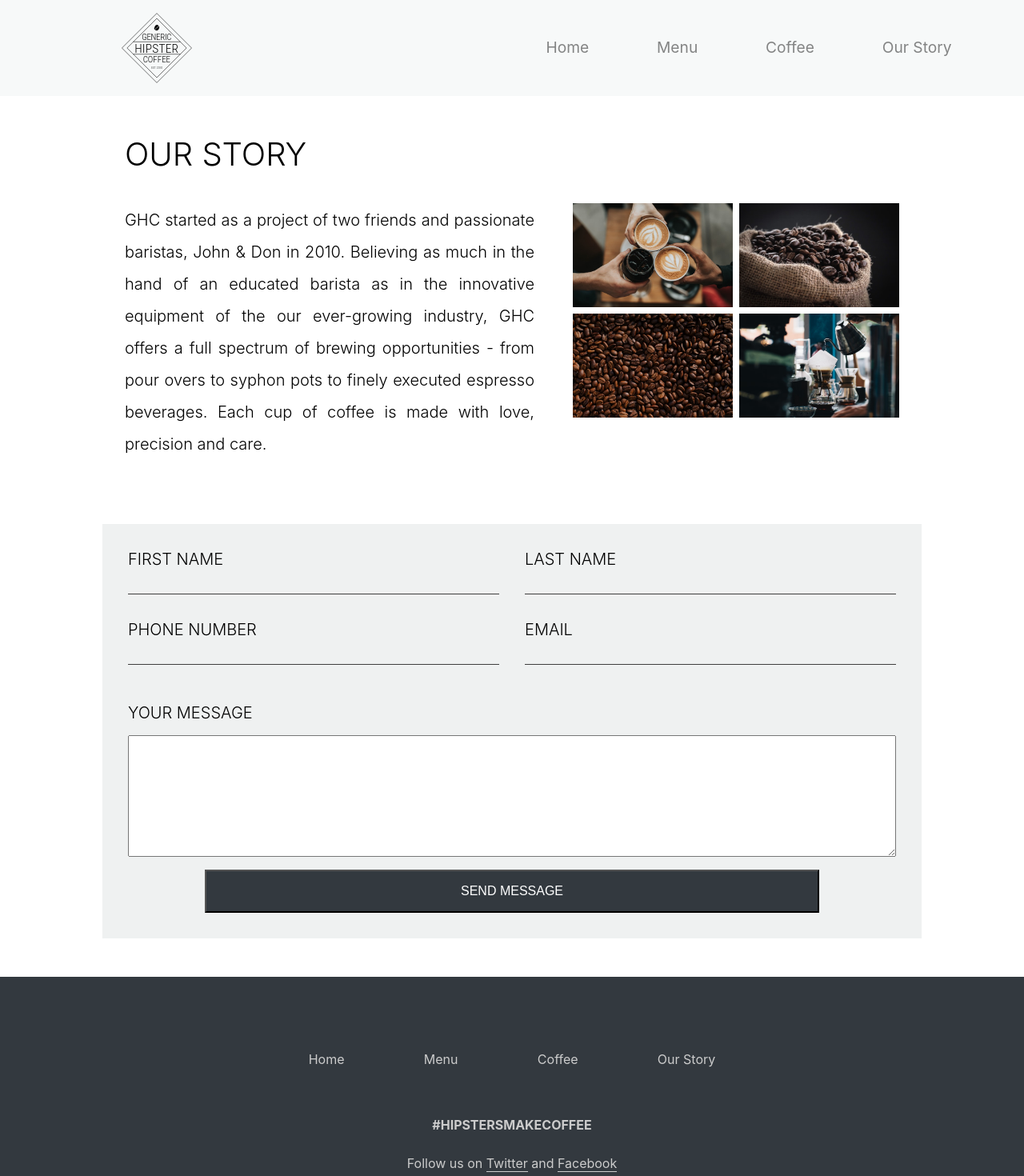
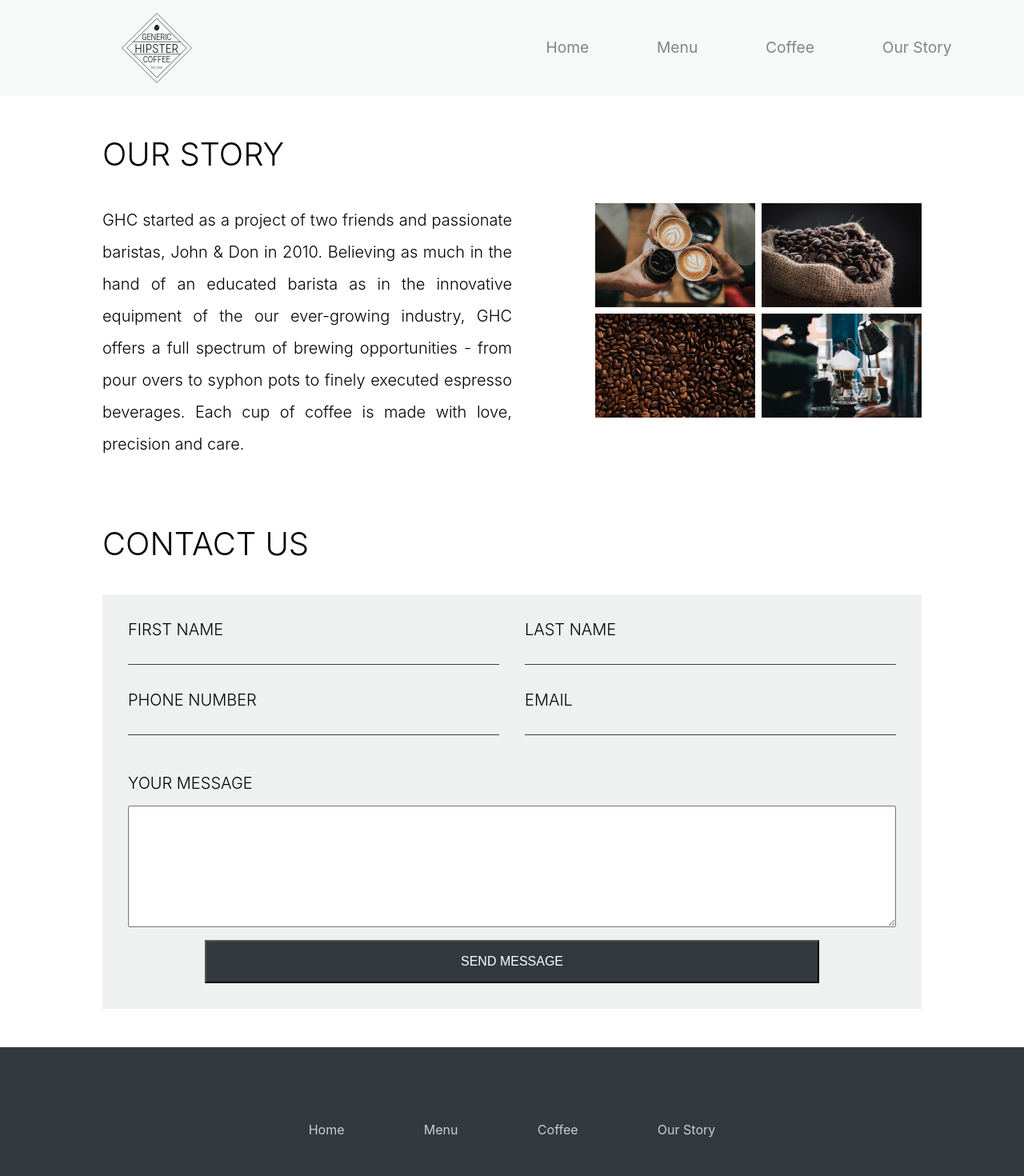
Before and after one commit to KubaGithub92/Coffee_store, a React (Create React App) app: page /story in a window 1280 px wide. Shown: the top 1470 px of the page at 80% size. Built offline with nearby package versions, Linux system fonts and the light colour scheme.

Commit message:
fixed contact us heading

```diff
--- a/src/components/Form/Form.js
+++ b/src/components/Form/Form.js
@@ -3,7 +3,8 @@ import './Form.scss'
 
 export default function Form() {
   return (
-   <>
+   <div className='form__wrapper'>
+   <h2 className="form__heading">Contact us</h2>
    <form  className='form' action="save.php" method='post'>
       <div className='form__inputs'>
         <div className='form__inputs-item'>
@@ -31,6 +32,6 @@ export default function Form() {
 
       <button className='form__button' type='submit'>Send message</button>
    </form>
-   </>
+   </div>
   )
 }
--- a/src/components/Form/Form.scss
+++ b/src/components/Form/Form.scss
@@ -10,9 +10,25 @@ $coffee-background: #eff1f1;
 $header-background: #f7f9f9;
 $footer-background: #33393f;
 
-.form{
+.form__wrapper{
   width: 80%;
   margin: 0 auto;
+
+
+  .form__heading{
+    text-transform: uppercase;
+    margin-bottom: 2.4rem;
+
+    font: {
+      size: 40px;
+      weight: 300;
+    }
+  }
+}
+
+.form{
+  width: 100%;
+
   padding: 2rem;
   display: flex;
   flex-direction: column;
--- a/src/index.js
+++ b/src/index.js
@@ -1,7 +1,14 @@
 import React from 'react';
-import ReactDOM from "react-dom";
+import ReactDOM from "react-dom/client";
 import App from './App.js';
 import './index.css';
 
 
-ReactDOM.render(<App />, document.getElementById("root"));
+const root = ReactDOM.createRoot(document.getElementById('root'));
+root.render(
+    <React.StrictMode>
+        <App />
+
+    </React.StrictMode>
+
+);
--- a/src/pages/Story.jsx
+++ b/src/pages/Story.jsx
@@ -23,7 +23,7 @@ function Story() {
               </div>
             </div>
 
-          <Form/>
+            <Form/>
 
           </section>
           <Footer/>
--- a/src/styles/Story.scss
+++ b/src/styles/Story.scss
@@ -17,7 +17,7 @@ $footer-background: #33393f;
     width: 80%;
     margin: 0 auto;
     display: flex;
-    justify-content: center;
+    justify-content: space-between;
     gap: 3rem;
     margin-bottom: 3rem;
 
```
